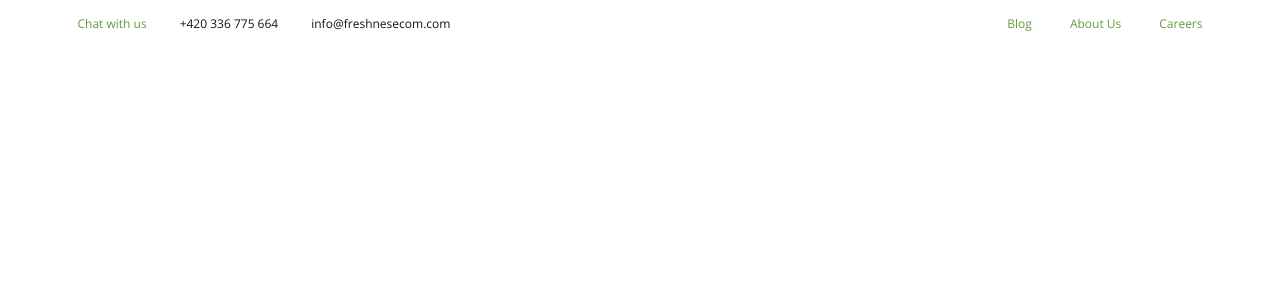
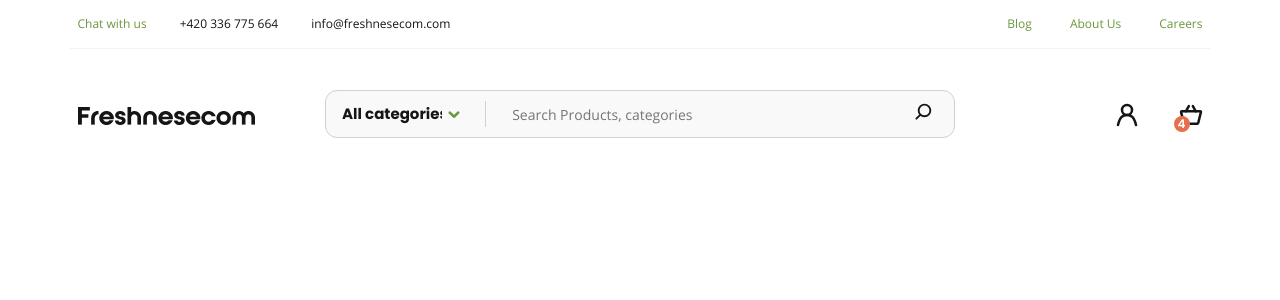
Before and after one commit to NorhanMostafa94/B5Task, an Angular app: page /home in a window 1280 px wide. Shown: the top 300 px of the page. Built offline with nearby package versions, Linux system fonts and the light colour scheme.

Commit message:
add home header

```diff
--- a/src/app/app.component.html
+++ b/src/app/app.component.html
@@ -2,7 +2,7 @@
 <div class="pages">
   <div class="container">
     <div class="row">
-      <div class="header">
+      <div class="pages__header">
         <app-top-header></app-top-header>
       </div>
     </div>
--- a/src/app/app.component.scss
+++ b/src/app/app.component.scss
@@ -0,0 +1,7 @@
+@import 'abstracts/variables';
+
+.pages{
+    &__header{
+        border-bottom: 1px solid rgba($color: $primary, $alpha: 0.05);
+    }
+}
--- /dev/null
+++ b/src/app/modules/home/components/home-header/home-header.component.html
@@ -0,0 +1,21 @@
+<div class="home-header d-flex align-items-center justify-content-between">
+  <div class="home-header__logo">
+    <img src="assets/images/logo.png" alt="logo image" srcset="" />
+  </div>
+  <div class="home-header__dropdown-with-search flex-grow-1">
+    <app-dropdown-with-search></app-dropdown-with-search>
+  </div>
+  <div class="home-header__icons d-flex align-items-center justify-content-end">
+    <div class="home-header__icons-icon">
+      <svg width="24" height="24" viewBox="0 0 24 24">
+        <use xlink:href="#user"></use>
+      </svg>
+    </div>
+    <div class="home-header__icons-icon cart">
+      <svg width="24" height="24" viewBox="0 0 24 24">
+        <use xlink:href="#cart"></use>
+      </svg>
+      <div class="home-header__icons-icon dot font-semibold-12 d-flex align-items-center justify-content-center">4</div>
+    </div>
+  </div>
+</div>
--- /dev/null
+++ b/src/app/modules/home/components/home-header/home-header.component.scss
@@ -0,0 +1,27 @@
+@import "abstracts/variables";
+
+.home-header {
+  height: 130px;
+  &__logo{
+    width: 22%;
+  }
+  &__icons{
+    width: 22%;
+      &-icon {
+        position: relative;
+        &.dot {
+          color: $white;
+          width: 16px;
+          height: 16px;
+          position: absolute;
+          bottom: -5px;
+          margin: 0 -5px;
+          background-color: $orange;
+          border-radius: 50%;
+        }
+        &.cart {
+          margin-inline-start: 40px;
+        }
+      }
+  }
+}
--- /dev/null
+++ b/src/app/modules/home/components/home-header/home-header.component.ts
@@ -0,0 +1,15 @@
+import { Component, OnInit } from '@angular/core';
+
+@Component({
+  selector: 'app-home-header',
+  templateUrl: './home-header.component.html',
+  styleUrls: ['./home-header.component.scss']
+})
+export class HomeHeaderComponent implements OnInit {
+
+  constructor() { }
+
+  ngOnInit(): void {
+  }
+
+}
--- a/src/app/modules/home/components/index.ts
+++ b/src/app/modules/home/components/index.ts
@@ -0,0 +1 @@
+export { HomeHeaderComponent } from './home-header/home-header.component';
--- a/src/app/modules/home/home-routing.module.ts
+++ b/src/app/modules/home/home-routing.module.ts
@@ -1,10 +1,16 @@
 import { NgModule } from '@angular/core';
 import { RouterModule, Routes } from '@angular/router';
+import { HomeComponent } from './pages';
 
-const routes: Routes = [];
+const routes: Routes = [
+  {
+    path: '',
+    component: HomeComponent,
+  },
+];
 
 @NgModule({
   imports: [RouterModule.forChild(routes)],
-  exports: [RouterModule]
+  exports: [RouterModule],
 })
-export class HomeRoutingModule { }
+export class HomeRoutingModule {}
--- a/src/app/modules/home/home.module.ts
+++ b/src/app/modules/home/home.module.ts
@@ -2,11 +2,20 @@ import { NgModule } from '@angular/core';
 import { CommonModule } from '@angular/common';
 
 import { HomeRoutingModule } from './home-routing.module';
-import { HomeComponent } from './pages/home/home.component';
+import { HomeComponent } from './pages';
+import { HomeHeaderComponent } from './components';
+import { ControlsModule } from 'src/app/shared/components';
+
+const BASEMODULES = [CommonModule, HomeRoutingModule];
+
+const MODULES = [ControlsModule];
 
 const PAGES = [HomeComponent];
+
+const COMPONENTS = [HomeHeaderComponent];
+
 @NgModule({
-  declarations: [...PAGES],
-  imports: [CommonModule, HomeRoutingModule],
+  declarations: [...COMPONENTS, ...PAGES],
+  imports: [...BASEMODULES, ...MODULES],
 })
 export class HomeModule {}
--- a/src/app/modules/home/pages/home/home.component.html
+++ b/src/app/modules/home/pages/home/home.component.html
@@ -1 +1,7 @@
-<p>home works!</p>
+<div class="home">
+   <div class="container">
+    <div class="row">
+        <app-home-header></app-home-header>
+    </div>
+   </div>
+</div>
--- a/src/app/shared/components/controls/components/dropdown/dropdown.component.scss
+++ b/src/app/shared/components/controls/components/dropdown/dropdown.component.scss
@@ -113,7 +113,7 @@
       background-size: 100%;
       background-repeat: no-repeat;
       background-position: 100%;
-      margin-inline-start: 20px;
+      margin-inline-start: 5px;
     }
   }
   .ng-has-value {
--- a/src/app/shared/components/controls/components/search/search.component.scss
+++ b/src/app/shared/components/controls/components/search/search.component.scss
@@ -7,6 +7,7 @@
     margin-inline-end: 17px;
     outline: none;
     color: $primary;
+    background-color: transparent;
     &::placeholder{
         @include input-placeholder{
             color: $primary-light-1;
--- a/src/app/shared/components/svg/svg.component.html
+++ b/src/app/shared/components/svg/svg.component.html
@@ -17,5 +17,51 @@
         stroke-linejoin="bevel"
       />
     </symbol>
+
+    <symbol id="user">
+      <path
+        d="M3 21.9999L3.79 19.1199C6.4 9.6199 17.6 9.6199 20.21 19.1199L21 21.9999"
+        stroke="#151515"
+        stroke-width="2.5"
+        stroke-linecap="round"
+        stroke-linejoin="round"
+        fill="none"
+      />
+      <path
+        d="M12 11.98C14.7614 11.98 17 9.74139 17 6.97997C17 4.21854 14.7614 1.97997 12 1.97997C9.23858 1.97997 7 4.21854 7 6.97997C7 9.74139 9.23858 11.98 12 11.98Z"
+        stroke="#151515"
+        stroke-width="2.5"
+        stroke-linecap="round"
+        stroke-linejoin="bevel"
+        fill="none"
+      />
+    </symbol>
+
+    <symbol id="cart">
+      <path
+        d="M17.8896 20.8499H6.10955C5.79187 20.8502 5.48326 20.7439 5.23309 20.5481C4.98291 20.3523 4.80562 20.0783 4.72955 19.7699L2.07955 9.15987C2.05369 9.05658 2.05174 8.94875 2.07383 8.84459C2.09593 8.74044 2.1415 8.64269 2.20707 8.5588C2.27264 8.47491 2.35649 8.40708 2.45223 8.36048C2.54797 8.31387 2.65307 8.28973 2.75955 8.28987H21.2396C21.346 8.28973 21.4511 8.31387 21.5469 8.36048C21.6426 8.40708 21.7265 8.47491 21.792 8.5588C21.8576 8.64269 21.9032 8.74044 21.9253 8.84459C21.9474 8.94875 21.9454 9.05658 21.9196 9.15987L19.2696 19.7699C19.1935 20.0783 19.0162 20.3523 18.766 20.5481C18.5158 20.7439 18.2072 20.8502 17.8896 20.8499V20.8499Z"
+        stroke="#151515"
+        stroke-width="2.5"
+        stroke-linecap="round"
+        stroke-linejoin="round"
+        fill="none"
+      />
+      <path
+        d="M9.79941 3.14993L6.89941 8.28993"
+        stroke="#151515"
+        stroke-width="2.5"
+        stroke-linecap="round"
+        stroke-linejoin="round"
+        fill="none"
+      />
+      <path
+        d="M13.8799 3.14993L16.7899 8.28993"
+        stroke="#151515"
+        stroke-width="2.5"
+        stroke-linecap="round"
+        stroke-linejoin="round"
+        fill="none"
+      />
+    </symbol>
   </svg>
 </div>
```
Also changed, not shown: src/assets/images/logo.png (added), 1 other file (tests, documents, lock files or other folders).
